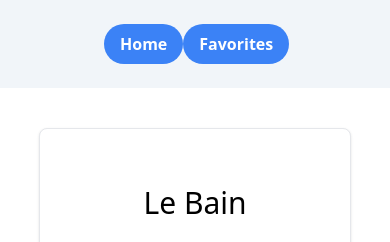
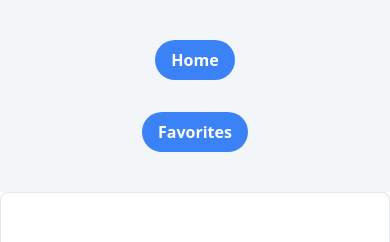
Before and after one commit to VSAETHER/Restaurant-app, a React (Vite) app: page /1 in a window 390 px wide. Shown: the top 242 px of the page. Built offline with nearby package versions, Linux system fonts and the light colour scheme.

Commit message:
responsive

```diff
--- a/src/components/Card.tsx
+++ b/src/components/Card.tsx
@@ -15,12 +15,12 @@
   const { toggleFavorites } = useFavoritesContext();
 
   return (
-    <section className=" w-96 flex bg-white border border-gray-200 rounded-lg shadow dark:bg-gray-800 dark:border-gray-700 flex-col items-center mt-10">
+    <section className=" w-full sm:w-96 flex bg-white border border-gray-200 rounded-lg shadow dark:bg-gray-800 dark:border-gray-700 flex-col items-center mt-10">
       <section className="w-full relative mb-4">
         <Link to={`${id}`}>
           <img
             src={image}
-            className="w-full rounded-t-lg object-cover h-80"
+            className="w-full rounded-t-lg object-cover sm:h-80 h-40"
           ></img>
         </Link>
         <button
--- a/src/components/Cards.tsx
+++ b/src/components/Cards.tsx
@@ -20,12 +20,12 @@
       <Header></Header>
       <section className="flex justify-center mt-8">
         {Favorites ? (
-          <h1 className="text-6xl m-6">Favorites</h1>
+          <h1 className="text-4xl md:text-6xl m-6">Favorites</h1>
         ) : (
-          <h1 className="text-6xl m-6">Restaurants</h1>
+          <h1 className="text-4xl md:text-6xl m-6">Restaurants</h1>
         )}
       </section>
-      <div className="flex flex-wrap gap-8 justify-evenly mx-20">
+      <div className="flex flex-wrap gap-8 justify-evenly sm:mx-20">
         {restaurantsFav.map((restaurant) => (
           <Card
             key={restaurant.id}
--- a/src/components/header.tsx
+++ b/src/components/header.tsx
@@ -2,14 +2,14 @@
 
 const Header = () => {
   return (
-    <header className="bg-slate-100 flex justify-between p-6 sticky top-0 z-10">
+    <header className="bg-slate-100 bg-opacity-90 items-center flex flex-col sm:flex-row justify-between p-6 sticky top-0 z-10">
       <Link to="/">
-        <button className="bg-blue-500 hover:bg-blue-700 text-white font-bold py-2 px-4 ml-20 rounded-3xl">
+        <button className="bg-blue-500 hover:bg-blue-700 text-white font-bold py-2 px-4 m-4 sm:ml-20 rounded-3xl">
           Home
         </button>
       </Link>
       <Link to="/favorites">
-        <button className="bg-blue-500 hover:bg-blue-700 text-white font-bold py-2 px-4 mr-20 rounded-3xl">
+        <button className="bg-blue-500 hover:bg-blue-700 text-white font-bold py-2 px-4 m-4 sm:mr-20 rounded-3xl">
           Favorites
         </button>
       </Link>
--- a/src/pages/Details.tsx
+++ b/src/pages/Details.tsx
@@ -9,21 +9,20 @@
   const idNumber = parseInt(id!);
   const restaurants = useRestaurantContext();
   const { toggleFavorites } = useFavoritesContext();
-
   const fav = isFavorite();
 
   return (
     <section>
       <Header></Header>
       <section className="flex justify-center">
-        <section className="flex flex-col items-center w-4/5 flex bg-white border border-gray-200 rounded-lg shadow dark:bg-gray-800 dark:border-gray-700 mt-10">
+        <section className="flex flex-col items-center w-full sm:w-4/5 flex bg-white border border-gray-200 rounded-lg shadow dark:bg-gray-800 dark:border-gray-700 sm:m-10">
           <h1 className="p-4 text-3xl m-10">{restaurants[idNumber].name}</h1>
           <img
             src={restaurants[idNumber].img}
             className="w-3/4 rounded-lg "
           ></img>
 
-          <p className="p-2 text-lg m-6 w-1/2 text-center">
+          <p className="p-2 text-lg m-6 sm:w-1/2 text-center">
             {restaurants[idNumber].description_long}
           </p>
           {fav.includes(idNumber) ? (
@@ -42,7 +41,7 @@
             </button>
           )}
 
-          <section className="flex flex-col bg-blue-100 items-center w-2/3 flex border border-gray-200 rounded-lg shadow dark:bg-gray-800 dark:border-gray-700 my-10 pb-20">
+          <section className="flex flex-col bg-blue-100 items-center w-full sm:w-2/3 flex border border-gray-200 rounded-lg shadow dark:bg-gray-800 dark:border-gray-700 my-10 pb-20">
             <h1 className="m-4">Menu</h1>
             <h2 className="m-4"> Starters</h2>
             {restaurants[idNumber].menu.entrees.map((entrees) => (
@@ -64,6 +63,7 @@
               </p>
             ))}
           </section>
+          <p className="mb-8">{restaurants[idNumber].address}</p>
         </section>
       </section>
     </section>
```
